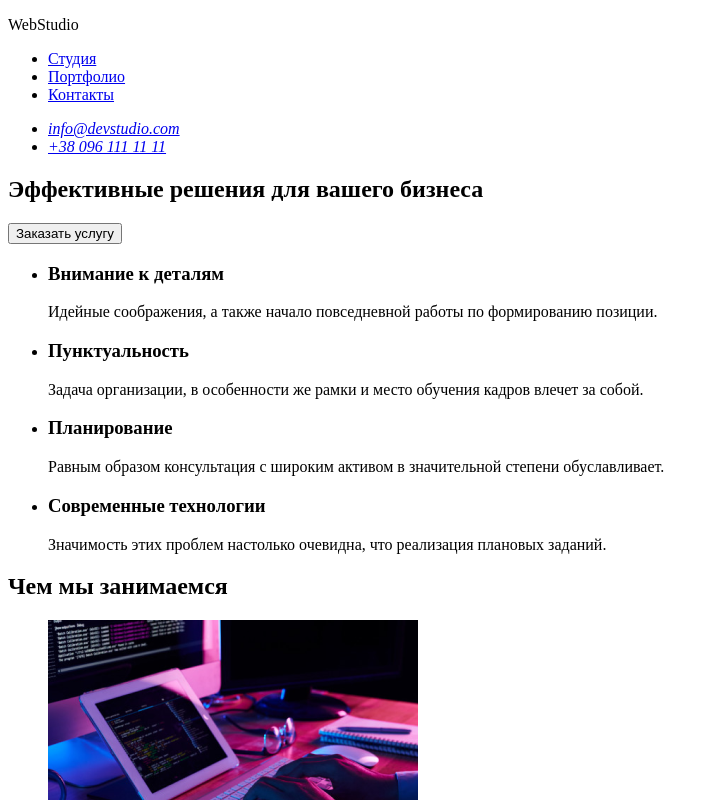
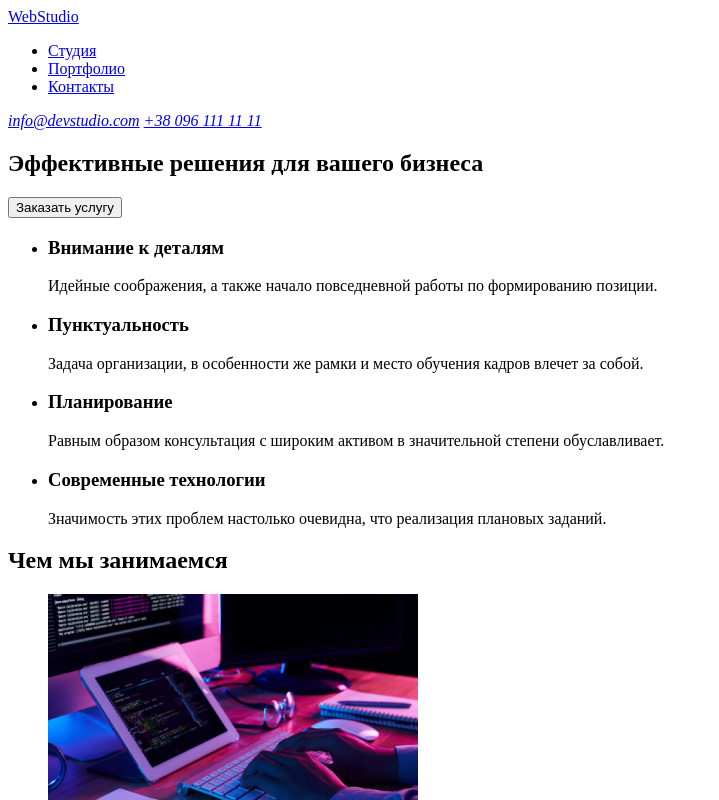
Before and after one commit to Valentina-Mingalieva/goit-markup-hw-01, a plain HTML site: page index.html in a window 1280 px wide. Shown: the top 800 px of the page, without its empty margins (0-719 px from the left). Drawn offline with Linux system fonts and the light colour scheme.

Commit message:
Error correction 1
Added link to WebStudio
Added nav
Corrected address

```diff
--- a/index.html
+++ b/index.html
@@ -8,23 +8,17 @@
 
 <body>
     <header>
-        <p lang="en">WebStudio</p>
-        <ul>
-            <li>
-                <a href="#">Студия</a>
-            </li>
-            <li>
-                <a href="#">Портфолио</a>
-            </li>
-            <li>
-                <a href="#">Контакты</a>
-            </li>
-        </ul>
+        <a href="#" lang="en">WebStudio</a>
+        <nav>
+            <ul>
+                <li><a href="#">Студия</a></li>
+                <li><a href="#">Портфолио</a></li>
+                <li><a href="#">Контакты</a></li>
+            </ul>
+        </nav>
         <address>
-            <ul>
-                <li><a href="mailto:info@devstudio.com">info@devstudio.com</a></li>
-                <li><a href="tel:+380961111111">+38 096 111 11 11</a></li>
-            </ul>
+            <a href="mailto:info@devstudio.com">info@devstudio.com</a>
+            <a href="tel:+380961111111">+38 096 111 11 11</a>
         </address>
     </header>
 
@@ -103,17 +97,11 @@
     </main>
 
     <footer>
-        <p lang="en">WebStudio</p>
-        <p>г. Киев, пр-т Леси Украинки, 26</p>
+        <a href="#" lang="en">WebStudio</a>
         <address>
-            <ul>
-                <li>
-                    <a href="mailto:info@example.com">info@example.com</a>
-                </li>
-                <li>
-                    <a href="tel:+380991111111">+38 099 111 11 11</a>
-                </li>
-            </ul>
+            <a href="#">г. Киев, пр-т Леси Украинки, 26</a>
+            <a href="mailto:info@example.com">info@example.com</a>
+            <a href="tel:+380991111111">+38 099 111 11 11</a>
         </address>
     </footer>
 
```
